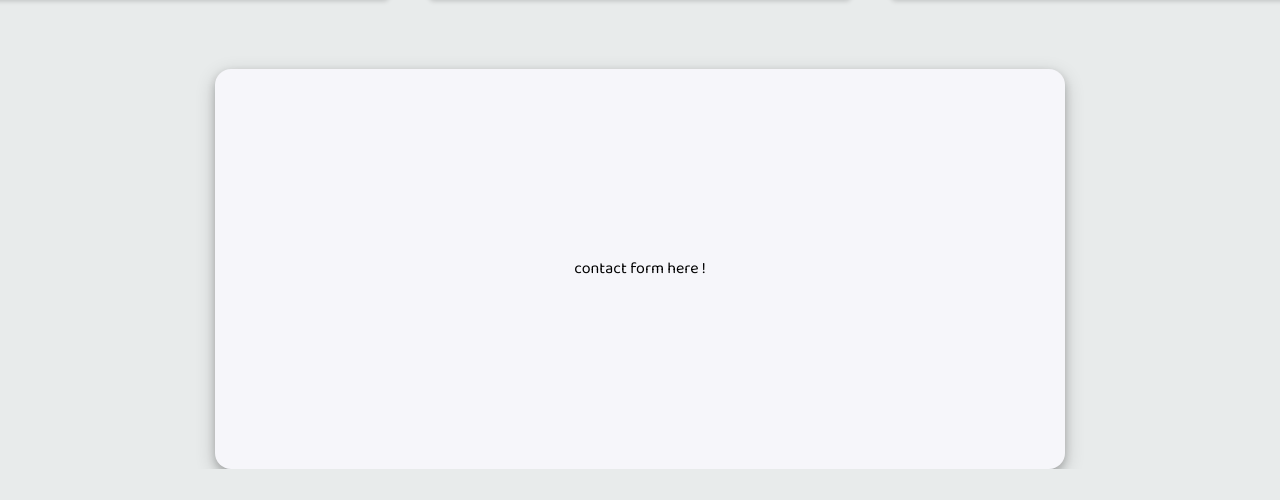
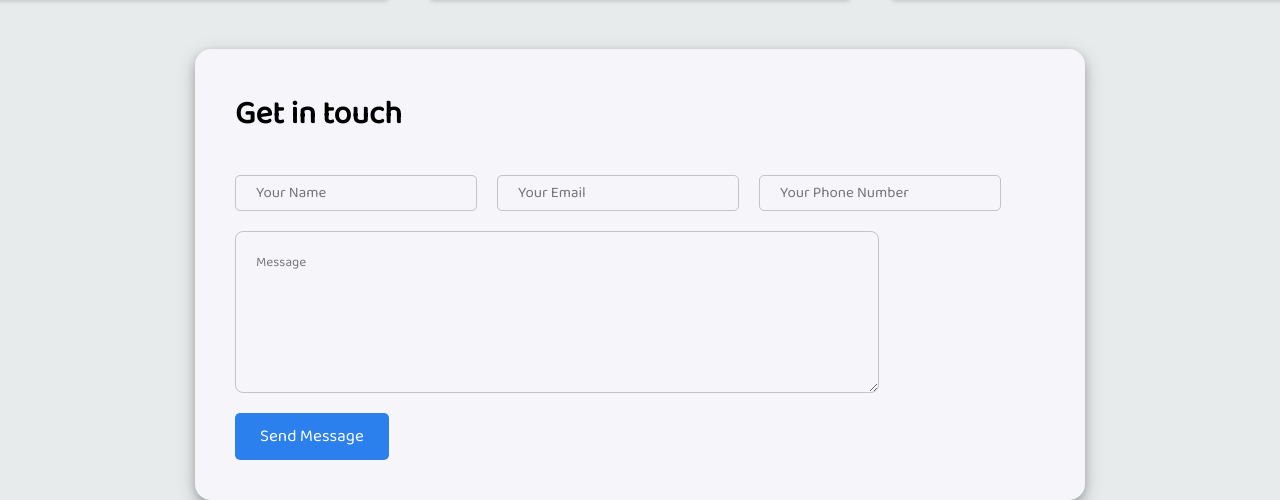
Before and after one commit to osamahannan/MERN_Register, a React (Create React App) app in the folder client/: page /contact in a window 1280 px wide. Shown: the part 419-919 px from the top of the page. Before the commit the page ends 888 px from the top, so only its background shows below. Built offline with nearby package versions, Linux system fonts and the light colour scheme; the HTML template or start-up script is replaced by a standard one.

Commit message:
completed contact page UI

```diff
--- a/client/src/Components/Contact.js
+++ b/client/src/Components/Contact.js
@@ -2,7 +2,7 @@ import React from 'react'
 
 const Contact = () => {
     return (
-        <div className= "contact-main">
+        <div className="contact-main">
 
             <div className="saved-detail">
 
@@ -33,8 +33,37 @@ const Contact = () => {
             </div>
 
             <div className="contact-form">
-                contact form here !
+
+                <div className="contact-heading">
+                    <h1>Get in touch</h1>
+                </div>
+
+                <div className="contact-detail">
+
+                    <div className="contact-name">
+                        <input type="text" id="conatct-form-name" className="conatct-form-name" placeholder="Your Name" required="true" />
+                    </div>
+
+                    <div className="contact-email">
+                        <input type="email" id="conatct-form-email" className="conatct-form-email" placeholder="Your Email" required="true" />
+                    </div>
+
+                    <div className="contact-phone">
+                        <input type="number" id="conatct-form-phone" className="conatct-form-phone" placeholder="Your Phone Number" required="true" />
+                    </div>
+
+                </div>
+
+                <div className="contact-text">
+                    <textarea className="contact-text-field" placeholder="Message" cols="30" rows="10"></textarea>
+                </div>
+
+                <div className="contact-button">
+                    <button type="submit" className="btn">Send Message</button>
+                </div>
+
             </div>
+
         </div>
     )
 }
--- a/client/src/index.css
+++ b/client/src/index.css
@@ -132,7 +132,7 @@ ul li a:hover {
   justify-content: space-between;
   align-items: center;
   padding: 10px;
-  margin-bottom: 40px;
+  margin-bottom: 20px;
 }
 
 .phone-info, .email-info, .address-info {
@@ -160,11 +160,53 @@ ul li a:hover {
 
 .contact-form {
   display: flex;
-  justify-content: center;
-  align-items: center;
+  flex-direction: column;
   width: 850px;
-  height: 400px;
   box-shadow: 0 4px 8px 0 rgba(0, 0, 0, 0.2), 0 6px 20px 0 rgba(0, 0, 0, 0.19);
   border-radius: 16px;
   background-color: rgb(246, 246, 250);
+  padding: 20px
 }
+
+.contact-detail {
+  display: flex;
+  flex-direction: row;
+  justify-content: flex-start;
+  margin: 20px 0 0 20px;
+}
+
+.conatct-form-name, .conatct-form-email, .conatct-form-phone {
+  display: flex;
+  margin-right: 20px;
+  width: 200px;
+  background: none;
+  border: 1px solid rgba(0, 0, 0, 0.2);
+  outline: none ;
+  padding: 5px 20px;
+  border-radius: 5px;
+  font-size: 15px;
+}
+
+.contact-heading {
+  display: flex;
+  margin: 20px 0 15px 20px;
+}
+
+.contact-text {
+  display: flex;
+  margin: 20px 0 0 20px;
+}
+
+.contact-text-field {
+  background: none;
+  border-radius: 8px;
+  padding: 20px;
+  width: 47vw;
+  height: 15vh;
+  outline: none;
+  border: 1px solid rgba(0, 0, 0, 0.2);
+}
+
+.contact-button {
+  margin: 20px;
+}
```
